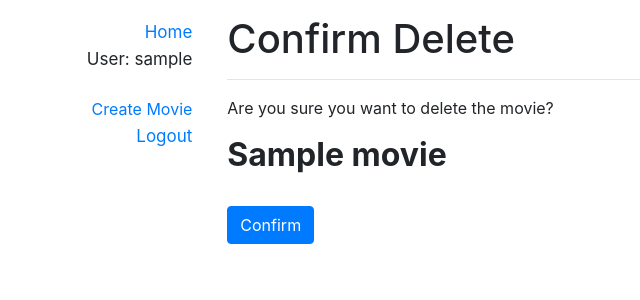
After one commit to chouhanaryan/apli, a Django app: page /1/delete/ in a window 1280 px wide. The commit adds this page. Shown: the top 300 px of the page, without its empty margins (6-646 px from the left). Run offline with Django 3.2, Linux system fonts and the light colour scheme; a user stored in the database is signed in; tables that the repository leaves empty hold one stand-in row (values such as "Sample post"); some libraries are stand-ins or nearby versions.

Commit message:
Added Delete Movie functionality, changed frontend

```diff
--- a/apli/movies/templates/movie_list.html
+++ b/apli/movies/templates/movie_list.html
@@ -17,7 +17,9 @@
                             <br>
                             <h5 class="card-title"><a href="{% url 'movie_detail' movie.pk %}">{{ movie.title }}</a></h5>
                             {% if request.user.is_superuser %}
-                                <input type="submit" value="🗑" class="btn btn-sm btn-outline-danger py-0" style="font-size: 0.8em;">
+                                <form action="{% url 'delete_movie' movie.pk %}">
+                                    <input type="submit" value="🗑" class="btn btn-sm btn-outline-danger py-0" style="font-size: 0.8em;">
+                                </form>
                             {% endif %}
                             <br>
                       </div><!-- card content -->
--- /dev/null
+++ b/apli/movies/templates/movies/movie_confirm_delete.html
@@ -0,0 +1,16 @@
+{% extends 'base.html' %}
+
+{% block title %}<title>apli: Confirm Delete</title>{% endblock %}
+
+{% block content %}
+    <h1 style="padding-top: 15px" class="heading">Confirm Delete</h1>
+    <hr>
+    <p>Are you sure you want to delete the movie?</p>
+    <h2 class="font-weight-bold">{{ movie.title }}</h2>
+    <br>
+    <form action="" method="POST">
+        {% csrf_token %}
+        <input type="submit" class="submit-btn btn btn-primary" value="Confirm">
+    </form>
+
+{% endblock %}
--- a/apli/movies/urls.py
+++ b/apli/movies/urls.py
@@ -1,10 +1,11 @@
 from django.urls import path
-from .views import movie_list, movie_detail, signup, CreateMovieView
+from .views import movie_list, movie_detail, signup, CreateMovieView, DeleteMovieView
 
 
 urlpatterns = [
     path('', movie_list, name='movie_list'),
     path('create/', CreateMovieView.as_view(), name='create_movie'),
+    path('<int:pk>/delete/', DeleteMovieView.as_view(), name='delete_movie'),
     path('<int:pk>/', movie_detail, name='movie_detail'),
     path('accounts/signup/', signup, name='signup')
 ]
--- a/apli/movies/views.py
+++ b/apli/movies/views.py
@@ -1,12 +1,14 @@
-from django.shortcuts import render, redirect
 from .models import Movie
 from .forms import CommentForm, UpdateMovieForm, CreateMovieForm
+from django.urls import reverse_lazy
+from django.utils.decorators import method_decorator
+from django.views import generic
+from django.views.generic.edit import DeleteView
+from django.shortcuts import render, redirect
 from django.contrib.auth import login, authenticate
-from django.contrib.auth.decorators import login_required
+from django.contrib.auth.decorators import login_required, user_passes_test
 from django.contrib.auth.forms import UserCreationForm
 from bootstrap_modal_forms.generic import BSModalCreateView
-from django.urls import reverse_lazy
-from django.views import generic
 
 
 def movie_list(request):
@@ -75,3 +77,9 @@ class CreateMovieView(BSModalCreateView):
     form_class = CreateMovieForm
     success_message = 'Success: Movie was created!'
     success_url = reverse_lazy('movie_list')
+
+
+@method_decorator(user_passes_test(lambda u: u.is_superuser), name='dispatch')
+class DeleteMovieView(DeleteView):
+    model = Movie
+    success_url = reverse_lazy('movie_list')
```
Also changed, not shown: apli/templates/registration/logged_out.html (+9 -2 lines).
